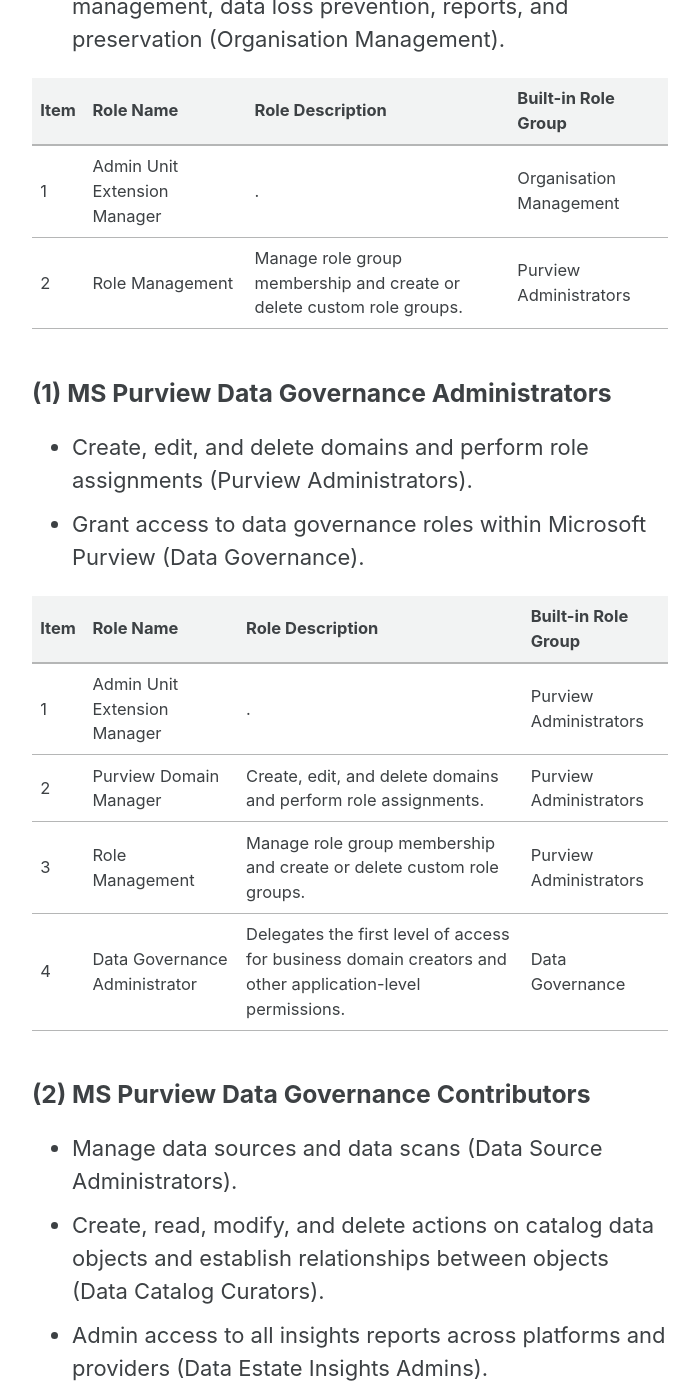
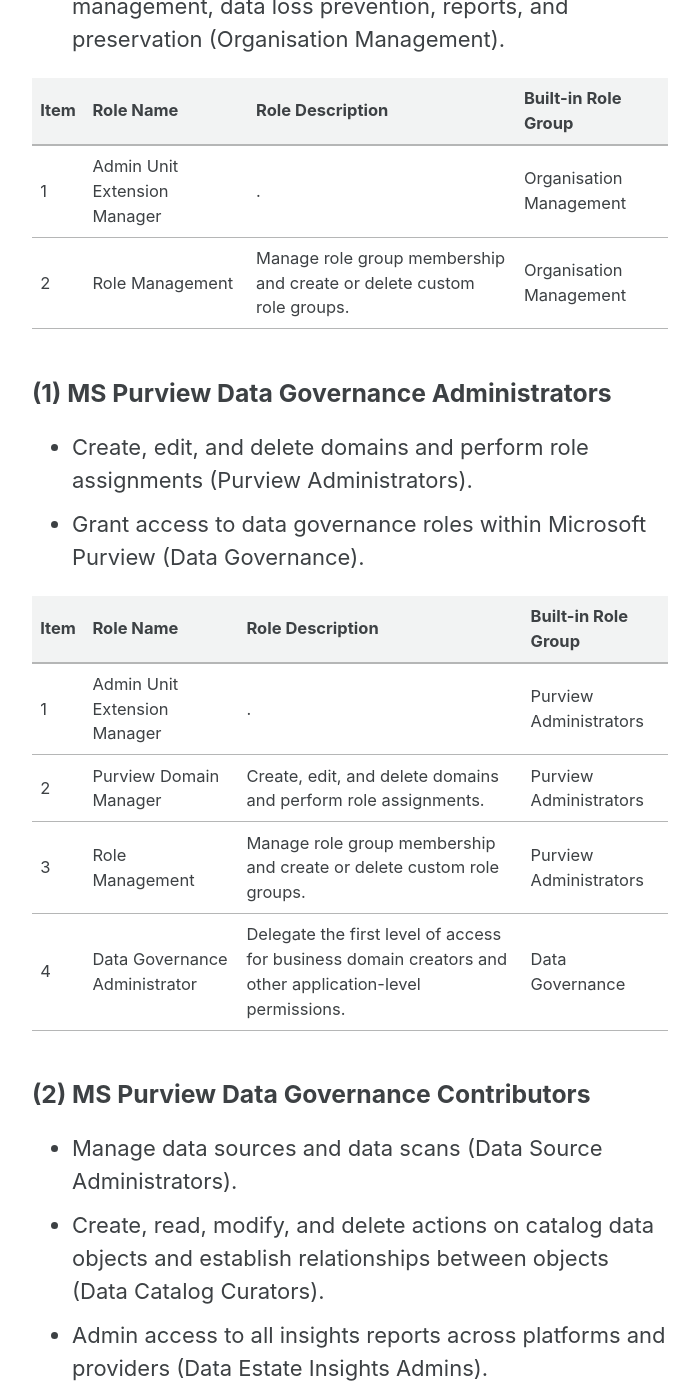
Before and after one commit to Heinzad/heinzad.github.io, a Jekyll site: the page built from _posts/2025-12-11-purview-permissions-02-tenant.md, in a window 1280 px wide and 1400 px high, scrolled down 1512 px. Shown: the whole window, without its empty margins (290-989 px from the left). Built offline with Jekyll 4.4.1, drawn with Linux system fonts in a browser that asks for light colours; cached includes are drawn as plain includes; some of the changed text lies outside the part shown.

Commit message:
MS Purview Tenant-Level Permissions

```diff
--- a/_posts/2025-12-11-purview-permissions-02-tenant.md
+++ b/_posts/2025-12-11-purview-permissions-02-tenant.md
@@ -44,7 +44,7 @@
 | Item | Role Name | Role Description | Built-in Role Group |
 | ---- | --------- | ---------------- | ------------------ |
 | 1 | Admin Unit Extension Manager | . | Organisation Management |
-| 2 | Role Management | Manage role group membership and create or delete custom role groups. | Purview Administrators |
+| 2 | Role Management | Manage role group membership and create or delete custom role groups. | Organisation Management |
 
 
 ### (1) MS Purview Data Governance Administrators
@@ -57,7 +57,7 @@
 | 1 | Admin Unit Extension Manager | . | Purview Administrators |
 | 2 | Purview Domain Manager | Create, edit, and delete domains and perform role assignments. | Purview Administrators |
 | 3 | Role Management | Manage role group membership and create or delete custom role groups. | Purview Administrators |
-| 4 | Data Governance Administrator | Delegates the first level of access for business domain creators and other application-level permissions. | Data Governance |
+| 4 | Data Governance Administrator | Delegate the first level of access for business domain creators and other application-level permissions. | Data Governance |
 
 
 
@@ -95,6 +95,8 @@
 Note: Insights readers need to have at least data reader role access to a collection to view reports about that specific collection.
 
 
+---
+
 QED
 
 © Adam Heinz
```
Also changed, not shown: other parts of _posts/2025-12-11-purview-permissions-02-tenant.md (+1 -1 lines).
